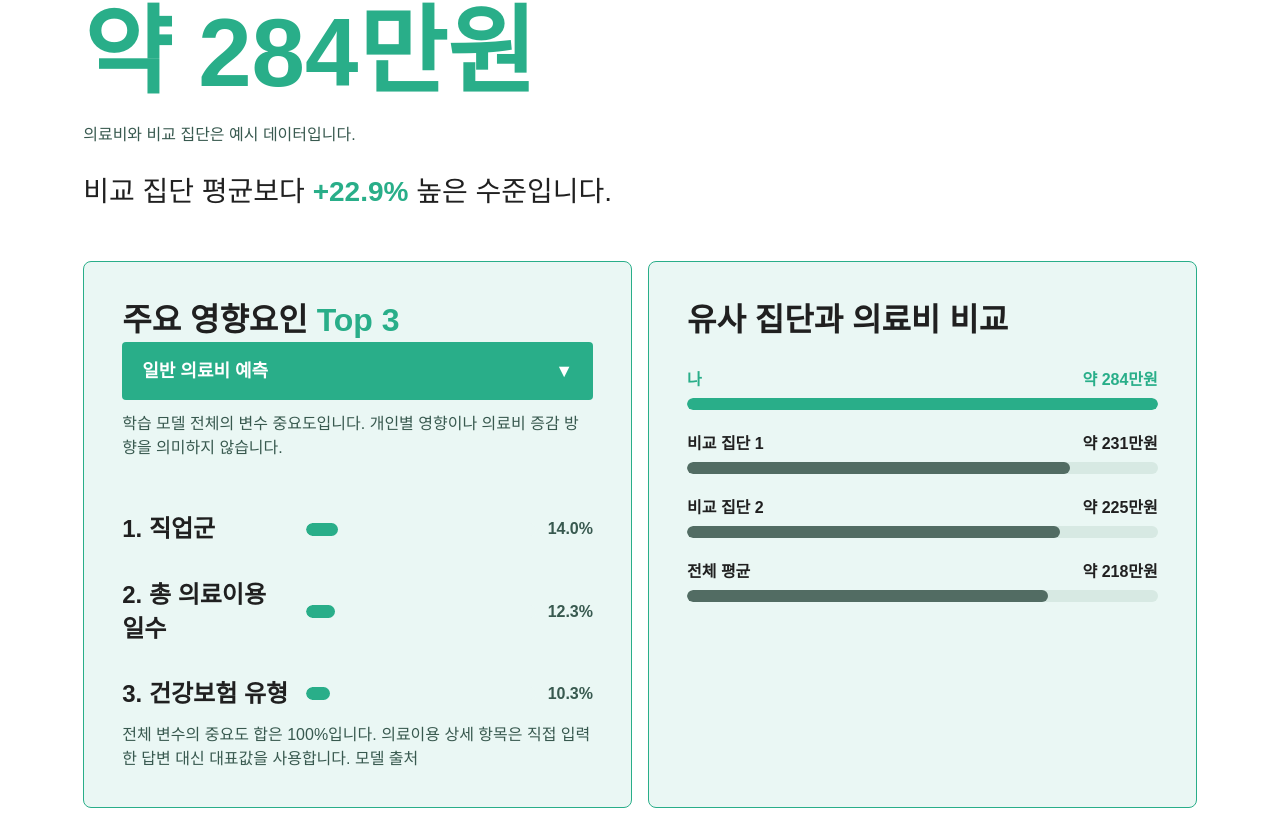
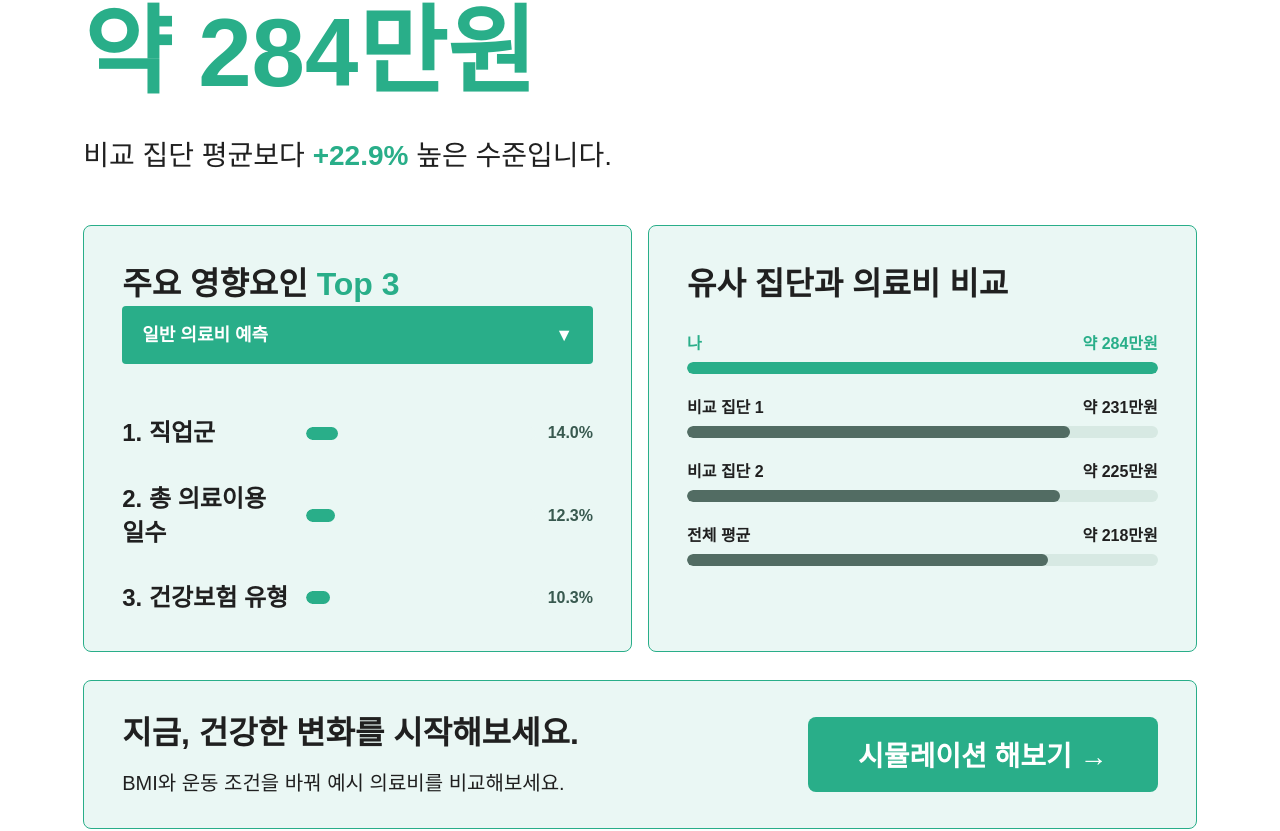
Before and after one commit to 2026-DDJ/FE, a React (Vite) app: page /analysis/result in a window 1280 px wide. Shown: the part 257-1088 px from the top of the page. Built offline with nearby package versions, Linux system fonts and the light colour scheme; a web font is replaced by a local one.

Commit message:
style: remove result explanatory text and model source link

```diff
--- a/src/pages/analysis/AnalysisResult.jsx
+++ b/src/pages/analysis/AnalysisResult.jsx
@@ -30,7 +30,6 @@ import {
   ChartValue,
   ChartBar,
   ChartLabel,
-  ChartNote,
   ChartTrack,
   FactorScore,
   SimulationBanner,
@@ -89,7 +88,6 @@ const AnalysisResult = () => {
           {formatMedicalCost(resultData.predictedCost)}
         </ResultAmount>
 
-        <ChartNote>의료비와 비교 집단은 예시 데이터입니다.</ChartNote>
         <ResultDescription>
           비교 집단 평균보다{" "}
           <Highlight>
@@ -111,7 +109,6 @@ const AnalysisResult = () => {
               onChange={setFactorModel}
               options={MODEL_IMPORTANCE.models.map(({ key, label }) => ({ value: key, label }))}
             />
-            <ChartNote>학습 모델 전체의 변수 중요도입니다. 개인별 영향이나 의료비 증감 방향을 의미하지 않습니다.</ChartNote>
             <FactorList>
               {factors.map(
                 (factor, index) => (
@@ -131,9 +128,6 @@ const AnalysisResult = () => {
                 )
               )}
             </FactorList>
-            <ChartNote>전체 변수의 중요도 합은 100%입니다. 의료이용 상세 항목은 직접 입력한 답변 대신 대표값을 사용합니다.
-              {" "}<a href={`${MODEL_IMPORTANCE.repository}/tree/${MODEL_IMPORTANCE.commit}`} target="_blank" rel="noreferrer">모델 출처</a>
-            </ChartNote>
           </ResultCard>
 
           {/* 유사 집단 의료비 비교 */}
```
